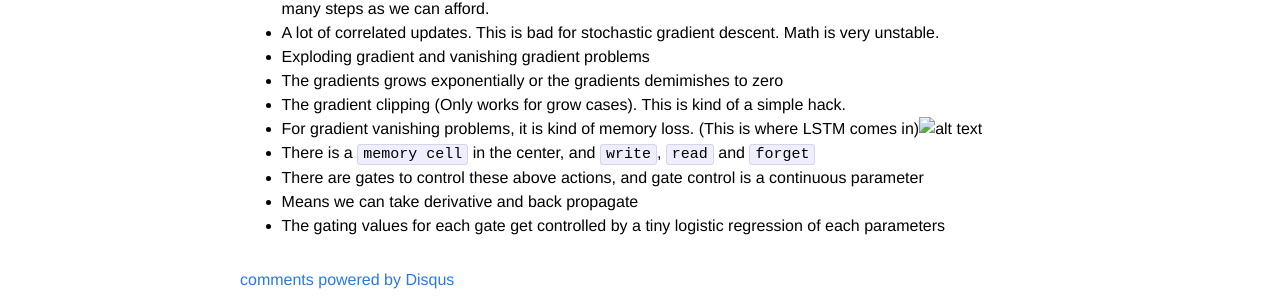
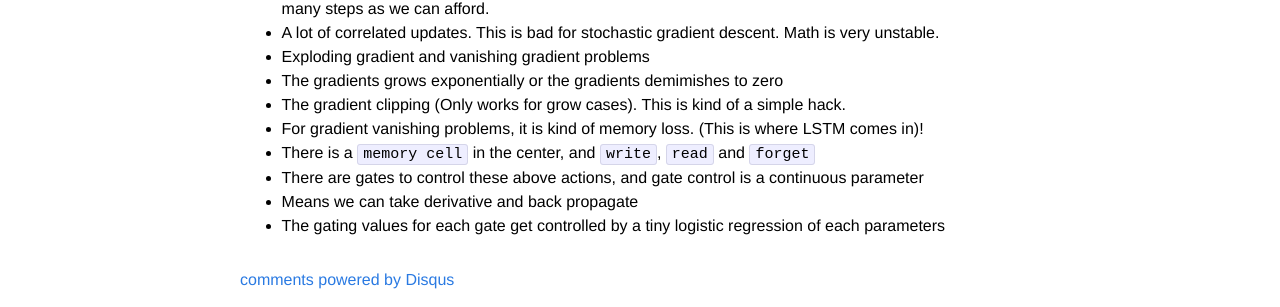
Before and after one commit to BrianPin/brianpin.github.io, a Jekyll site: the page built from _posts/2017-01-13-udacity-DeepLearning-course-notes.markdown, in a window 1280 px wide. Shown: the part 1905-2212 px from the top of the page. Built offline with Jekyll 4.4.1, drawn with Linux system fonts in a browser that asks for light colours; comment, search, counter and statistics services are not loaded; some of the changed lines change nothing that is shown.

Commit message:
fix rss.xml issue and png missing issue

```diff
--- a/_includes/head.html
+++ b/_includes/head.html
@@ -5,7 +5,7 @@
     <meta name="viewport" content="width=device-width">
     <meta name="description" content="{{ site.description }}">
     <link rel="canonical" href="{{ page.url | replace:'index.html','' | prepend: site.baseurl | prepend: site.url }}">
-    <link href="/feed.xml" type="application/atom+xml" rel="alternate" title="{{ site.title }} posts" />
+    <link href="/rss.xml" type="application/atom+xml" rel="alternate" title="{{ site.title }} posts" />
 
     <!-- Custom CSS -->
     <link rel="stylesheet" href="{{ "/css/main.css" | prepend: site.baseurl }}">
--- a/_includes/header.html
+++ b/_includes/header.html
@@ -3,7 +3,7 @@
   <div class="wrap">
 
     <div style="float:left; margin-top:10px; margin-right:10px;">
-    <a href="{{ "/feed.xml" | prepend: site.baseurl }}">
+    <a href="{{ "/rss.xml" | prepend: site.baseurl }}">
       <img src="/assets/rssicon.svg" width="40">
     </a>
     </div>
--- a/_posts/2017-01-13-udacity-DeepLearning-course-notes.markdown
+++ b/_posts/2017-01-13-udacity-DeepLearning-course-notes.markdown
@@ -62,7 +62,7 @@
 
  * The gradient clipping (Only works for grow cases). This is kind of a simple hack.
 
- * For gradient vanishing problems, it is kind of memory loss. (This is where LSTM comes in)![alt text](lstm.png "LSTM")
+ * For gradient vanishing problems, it is kind of memory loss. (This is where LSTM comes in)!
 
  * There is a `memory cell` in the center, and `write`, `read` and `forget`
 
```
